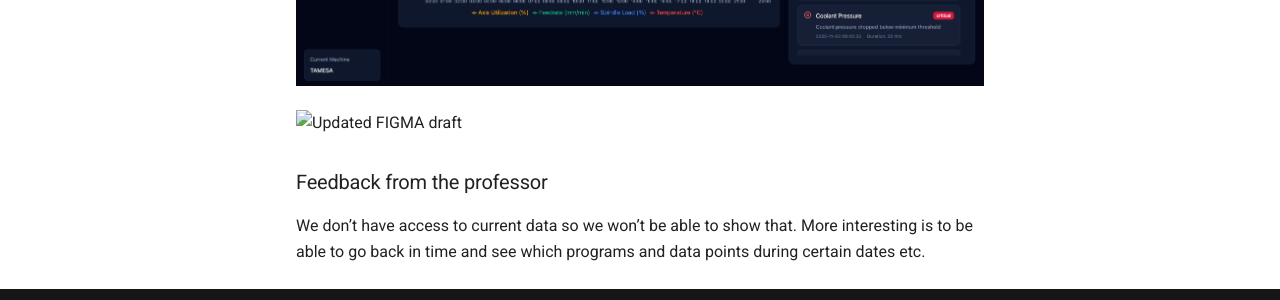
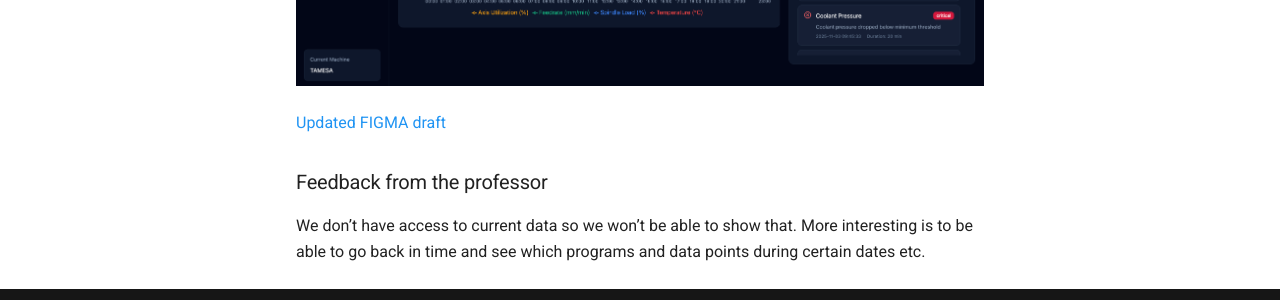
Before and after one commit to TBDA-Classes/2025G3, an MkDocs documentation site: the page built from docs/frontend/ui.md, in a window 1280 px wide and 1400 px high. Shown: the part 1067-1367 px from the top of the window. Built offline with MkDocs 1.6.1 and Material for MkDocs 9.7.7, drawn with Linux system fonts in a browser that asks for light colours.

Commit message:
Update ui.md

```diff
--- a/docs/frontend/ui.md
+++ b/docs/frontend/ui.md
@@ -24,7 +24,7 @@ Their goals:
 ### UX Draft
 ![UI overview](../assets/UX_Mockup_1.png)
 
-![Updated FIGMA draft](https://www.figma.com/make/6YPQxr4f99iAVQY5Oej8Y4/CNC-Analytics-Dashboard-Design?fullscreen=1)
+[Updated FIGMA draft](https://www.figma.com/make/6YPQxr4f99iAVQY5Oej8Y4/CNC-Analytics-Dashboard-Design?fullscreen=1)
 
 ### Feedback from the professor
 We don’t have access to current data so we won’t be able to show that. More interesting is to be able to go back in time and see which programs and data points during certain dates etc.
```
